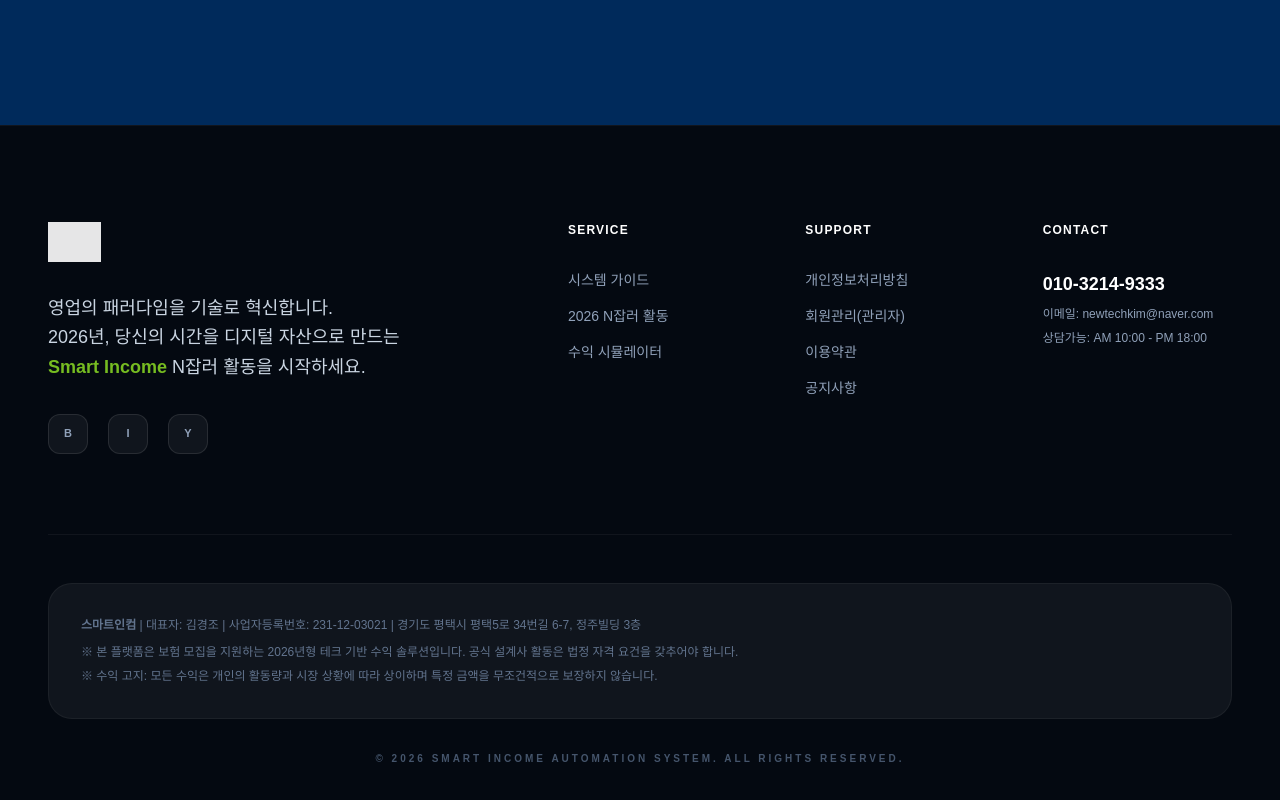
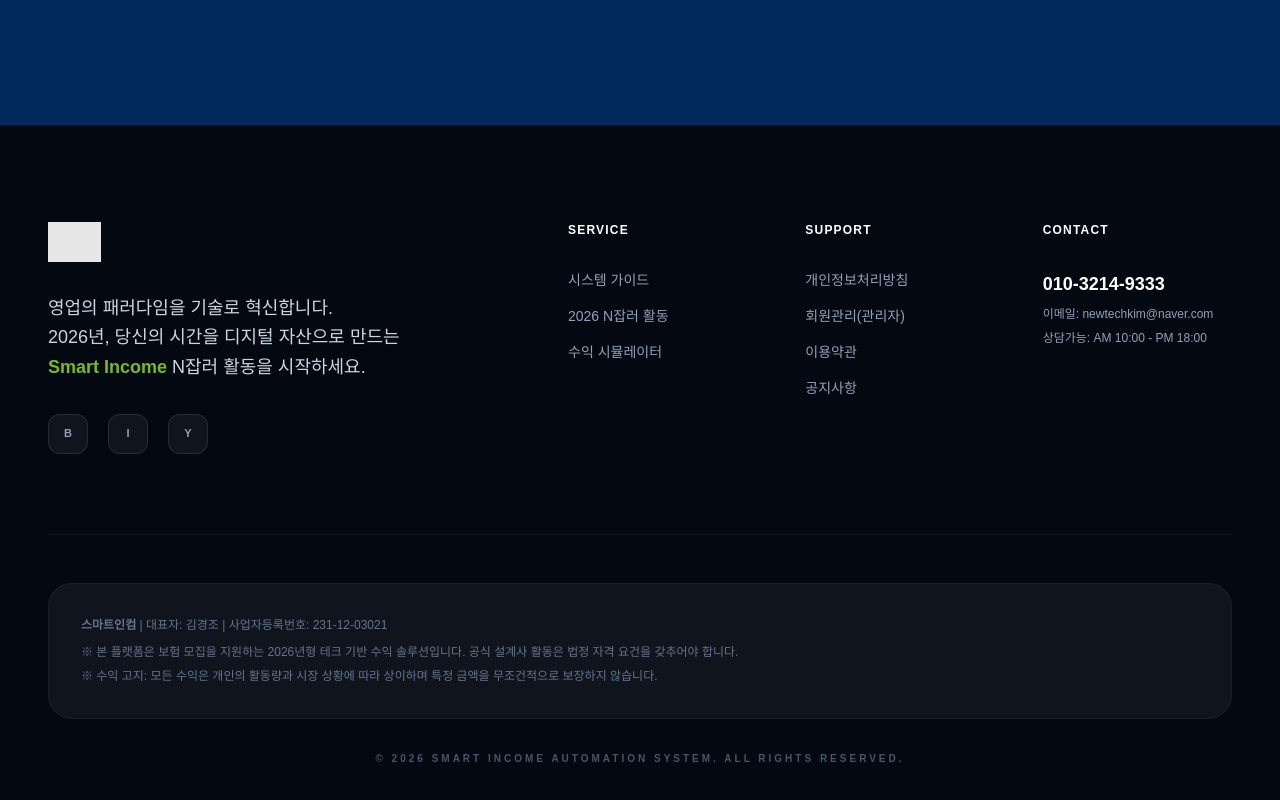
Before and after one commit to IlheonHa/smartincomenjob, a React (Vite) app: page / in a window 1280 px wide. Shown: the part 10663-11463 px from the top of the page. Built offline with nearby package versions, Linux system fonts and the light colour scheme; grey boxes are pictures that could not be loaded; a web font is replaced by a local one.

Commit message:
chore: update banner and refine footer information
Replace the README banner image and remove the physical address from the footer in App.tsx.

```diff
--- a/src/App.tsx
+++ b/src/App.tsx
@@ -95,7 +95,7 @@ const Footer: React.FC = () => (
 
       <div className="pt-10 md:pt-12 border-t border-white/5 space-y-6 md:space-y-8">
         <div className="bg-white/5 p-6 md:p-8 rounded-2xl md:rounded-3xl border border-white/5 text-[11px] md:text-[12px] leading-relaxed text-slate-500">
-          <p className="mb-2"><strong>스마트인컴</strong> | 대표자: 김경조 | 사업자등록번호: 231-12-03021 | 경기도 평택시 평택5로 34번길 6-7, 정주빌딩 3층</p>
+          <p className="mb-2"><strong>스마트인컴</strong> | 대표자: 김경조 | 사업자등록번호: 231-12-03021</p>
           <p className="mb-1">※ 본 플랫폼은 보험 모집을 지원하는 2026년형 테크 기반 수익 솔루션입니다. 공식 설계사 활동은 법정 자격 요건을 갖추어야 합니다.</p>
           <p>※ 수익 고지: 모든 수익은 개인의 활동량과 시장 상황에 따라 상이하며 특정 금액을 무조건적으로 보장하지 않습니다.</p>
         </div>
```
Also changed, not shown: 1 other file (tests, documents, lock files or other folders).
